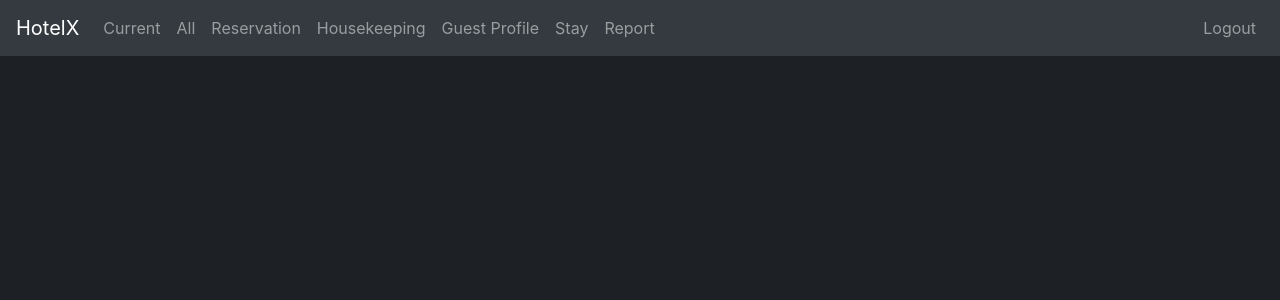
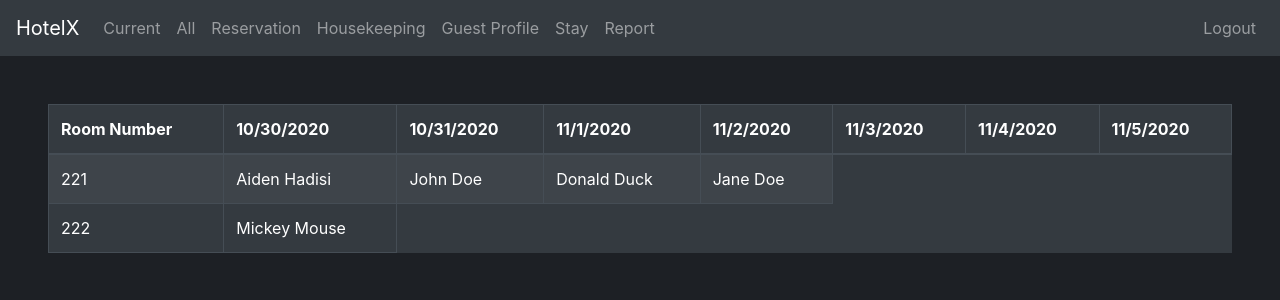
Before and after one commit to Aiden74/HotelX, a React (Create React App) app: page /all in a window 1280 px wide. Shown: the top 300 px of the page. Built offline with nearby package versions, Linux system fonts and the light colour scheme.

Commit message:
added profile

```diff
--- a/src/views/all.js
+++ b/src/views/all.js
@@ -1,5 +1,6 @@
 import React from "react";
 import { withStyles } from "@material-ui/core/styles";
+import { Table } from "react-bootstrap";
 
 const styles = (theme) => ({
   //Add your styles here
@@ -9,10 +10,46 @@ class AllRooms extends React.Component {
     document.title = "All Rooms - HotelX";
   }
 
+  getDate(num) {
+    var date = new Date();
+    date.setDate(date.getDate() + num);
+    return date.toLocaleDateString();
+  }
+
   render() {
     const { classes } = this.props;
     //Add your code here
-    return <div></div>;
+    return (
+      <div>
+        <Table striped bordered hover variant="dark">
+          <thead>
+            <tr>
+              <th>Room Number</th>
+              <th>{this.getDate(1)}</th>
+              <th>{this.getDate(2)}</th>
+              <th>{this.getDate(3)}</th>
+              <th>{this.getDate(4)}</th>
+              <th>{this.getDate(5)}</th>
+              <th>{this.getDate(6)}</th>
+              <th>{this.getDate(7)}</th>
+            </tr>
+          </thead>
+          <tbody>
+            <tr>
+              <td>221</td>
+              <td>Aiden Hadisi</td>
+              <td>John Doe</td>
+              <td>Donald Duck</td>
+              <td>Jane Doe</td>
+            </tr>
+            <tr>
+              <td>222</td>
+              <td>Mickey Mouse</td>
+            </tr>
+          </tbody>
+        </Table>
+      </div>
+    );
   }
 }
 
--- a/src/views/profile.js
+++ b/src/views/profile.js
@@ -1,8 +1,17 @@
 import React from "react";
 import { withStyles } from "@material-ui/core/styles";
-
+import { Form } from "react-bootstrap";
+import Button from "@material-ui/core/Button";
+import { Grid } from "@material-ui/core";
 const styles = (theme) => ({
   //Add your styles here
+  form: {
+    maxWidth: "500px",
+    marginBottom: "3rem",
+  },
+  picture: {
+    maxWidth: "300px",
+  },
 });
 class Profile extends React.Component {
   componentDidMount() {
@@ -12,7 +21,52 @@ class Profile extends React.Component {
   render() {
     const { classes } = this.props;
     //Add your code here
-    return <div></div>;
+    return (
+      <div>
+        <Form className={classes.form}>
+          <Form.Label>Search for User</Form.Label>
+          <Form.Control type="text" placeholder="Enter first and last name" />
+          <Form.Text className="text-muted">
+            Search for user profile by entering guest's name.
+          </Form.Text>
+          <Button variant="contained" color="primary">
+            Search
+          </Button>
+        </Form>
+
+        <div className={classes.profile}>
+          <Grid container spacing={3}>
+            <Grid item xs={12} md={4}>
+              <img
+                src="./images/profile.png"
+                alt="profile"
+                className={classes.picture}
+              />
+            </Grid>
+            <Grid item xs={12} md={8}>
+              <p>
+                <b>First Name: </b> John
+              </p>
+              <p>
+                <b>Last Name: </b> Doe
+              </p>
+              <p>
+                <b>Phone Number: </b> 888-555-4141
+              </p>
+              <p>
+                <b>Address: </b>
+              </p>
+              <p>
+                <b>ID: CA 33322211</b>
+              </p>
+              <p>
+                <b>License Plate: 212C223</b>
+              </p>
+            </Grid>
+          </Grid>
+        </div>
+      </div>
+    );
   }
 }
 
--- a/src/views/report.js
+++ b/src/views/report.js
@@ -26,28 +26,22 @@ render() {
           </thead>
           <tbody>
             <tr>
-                        <td>
-                        <th>310</th>
-                        <th></th>
-                        <th>07-31-2020</th>
-                        <th>10-31-2020</th>
-                        <th>$840</th>
-                        </td>
-
-                        <td>
-                        <th>15</th>
-                        <th></th>
-                        <th>09-31-2020</th>
-                        <th>Occupied</th>
-                        <th>$530</th>
-                        </td>
+              <td>310</td>
+              <td>Mickey Mouse</td>
+              <td>07-31-2020</td>
+              <td>10-31-2020</td>
+              <td>$840</td>
+            </tr>
+            <tr>
+              <td>320</td>
+              <td>John Doe</td>
+              <td>08-10-2020</td>
+              <td>08-15-2020</td>
+              <td>$520</td>
             </tr>
           </tbody>
-
         </Table>
-
       </div>
-
     );
   }
 }
--- a/src/views/reservation.js
+++ b/src/views/reservation.js
@@ -1,9 +1,8 @@
-import React, {Component} from 'react';
+import React, { Component } from "react";
 
-class Reservation extends Component{
-  constructor(props)
-  {
-    super(props)
+class Reservation extends Component {
+  constructor(props) {
+    super(props);
 
     this.state = {
       firstName: " ",
@@ -13,96 +12,174 @@ class Reservation extends Component{
       budget: " ",
       noofGuests: " ",
       checkin_date: " ",
-      checkout_date:" ",
-
+      checkout_date: " ",
+    };
+    this.handleSubmit = this.handleSubmit.bind(this);
   }
-    this.handleSubmit=this.handleSubmit.bind(this)
-  }
-  firsthandler =(event) => {
+  firsthandler = (event) => {
     this.setState({
-      firstName:event.target.value
-    })
-  }
+      firstName: event.target.value,
+    });
+  };
   lasthandler = (event) => {
     this.setState({
-      lastName:event.target.value
-    })
-  }
-    roomhandler = (event) =>{
+      lastName: event.target.value,
+    });
+  };
+  roomhandler = (event) => {
     this.setState({
-        roomType:event.target.value
-      })
-  }
-      genderhandler =(event) => {
+      roomType: event.target.value,
+    });
+  };
+  genderhandler = (event) => {
     this.setState({
-          gender:event.target.value
-        })
-      }
-        budgethandler =(event) =>{
+      gender: event.target.value,
+    });
+  };
+  budgethandler = (event) => {
     this.setState({
-            budget:event.target.value
-          })
-        }
+      budget: event.target.value,
+    });
+  };
   noofguesthandler = (event) => {
     this.setState({
-          noofGuests:event.target.value
-        })
-      }
+      noofGuests: event.target.value,
+    });
+  };
   checkindatehandler = (event) => {
     this.setState({
-          checkin_date:event.target.value
-        })
-      }
+      checkin_date: event.target.value,
+    });
+  };
   checkouthandler = (event) => {
     this.setState({
-          checkout_date:event.target.value
-        })
-      }
+      checkout_date: event.target.value,
+    });
+  };
   handleSubmit = (event) => {
-        alert(`${this.state.firstName} ${this.state.lastName} Room Booked Succesfully..!!!`)
+    alert(
+      `${this.state.firstName} ${this.state.lastName} Room Booked Succesfully..!!!`
+    );
     console.log(this.state);
     this.setState({
-          firstName:"",
+      firstName: "",
       lastName: " ",
       roomType: " ",
       gender: " ",
       budget: " ",
       noofGuests: " ",
       checkin_date: " ",
-          checkout_date:" ",
-        })
-        event.preventDefault()
-      }
-      render(){
+      checkout_date: " ",
+    });
+    event.preventDefault();
+  };
+  render() {
     return (
       <div>
         <form onSubmit={this.handleSubmit}>
           <h1>Room Registration</h1>
-              <lable>FirstName: </lable><td><input type="text" value={this.state.firstName} onChange={this.firsthandler} placeholder="FirstName.."/><br /><br /></td>
+          <lable>FirstName: </lable>
+          <td>
+            <input
+              type="text"
+              value={this.state.firstName}
+              onChange={this.firsthandler}
+              placeholder="FirstName.."
+            />
+            <br />
+            <br />
+          </td>
 
-              <lable>LastName: </lable><td><input type="text" value={this.state.lastName} onChange={this.lasthandler} placeholder="LastName.."/><br /><br /></td>
+          <lable>LastName: </lable>
+          <td>
+            <input
+              type="text"
+              value={this.state.lastName}
+              onChange={this.lasthandler}
+              placeholder="LastName.."
+            />
+            <br />
+            <br />
+          </td>
 
-              <lable>Room Type: </lable><td><input type="text" value={this.state.roomType} onChange={this.roomhandler} placeholder="Room Type.."/><br /><br /></td>
+          <lable>Room Type: </lable>
+          <td>
+            <input
+              type="text"
+              value={this.state.roomType}
+              onChange={this.roomhandler}
+              placeholder="Room Type.."
+            />
+            <br />
+            <br />
+          </td>
 
-              <lable>Budget:</lable><td><input type="text" value={this.state.budget} onChange={this.budgethandler} placeholder="Budget.."/><br /><br /></td>
+          <lable>Budget:</lable>
+          <td>
+            <input
+              type="text"
+              value={this.state.budget}
+              onChange={this.budgethandler}
+              placeholder="Budget.."
+            />
+            <br />
+            <br />
+          </td>
 
-              <lable>No of Guests:</lable><td><input type="text" value={this.state.noofGuests} onChange={this.noofguesthandler} placeholder="No Of Guests.."/><br /><br /></td>
+          <lable>No of Guests:</lable>
+          <td>
+            <input
+              type="text"
+              value={this.state.noofGuests}
+              onChange={this.noofguesthandler}
+              placeholder="No Of Guests.."
+            />
+            <br />
+            <br />
+          </td>
 
-              <lable>Gender: </lable><td><select onChange={this.genderhandler} defaultValue="Select Gender"><br />
+          <lable>Gender: </lable>
+          <td>
+            <select onChange={this.genderhandler} defaultValue="Select Gender">
+              <br />
 
-                <option defaultValue>Select Gender</option><br />
-                <option value="male">Male</option><br />
-                <option value="Female">Female</option><br />
-                </select></td><br />
-              <lable>Check-in-Date:</lable><td><input type="text" value={this.state.checkin_date} onChange ={this.checkindatehandler} placeholder="Check-in-Date" /><br /><br /></td>
-              <lable>Check-out-Date:</lable><td><input type="text" value={this.state.checkout_date} onChange ={this.checkouthandler} placeholder="Check-out-Date" /></td><br /><br />
-                <td><input type="submit" value="Submit" /></td>
-
-
-
+              <option defaultValue>Select Gender</option>
+              <br />
+              <option value="male">Male</option>
+              <br />
+              <option value="Female">Female</option>
+              <br />
+            </select>
+          </td>
+          <br />
+          <lable>Check-in-Date:</lable>
+          <td>
+            <input
+              type="text"
+              value={this.state.checkin_date}
+              onChange={this.checkindatehandler}
+              placeholder="Check-in-Date"
+            />
+            <br />
+            <br />
+          </td>
+          <lable>Check-out-Date:</lable>
+          <td>
+            <input
+              type="text"
+              value={this.state.checkout_date}
+              onChange={this.checkouthandler}
+              placeholder="Check-out-Date"
+            />
+          </td>
+          <br />
+          <br />
+          <td>
+            <input type="submit" value="Submit" />
+          </td>
         </form>
       </div>
-        )
+    );
   }
 }
 export default Reservation;
```
Also changed, not shown: public/images/profile.png (added). Lines whose indentation alone changed are shown as unchanged.
